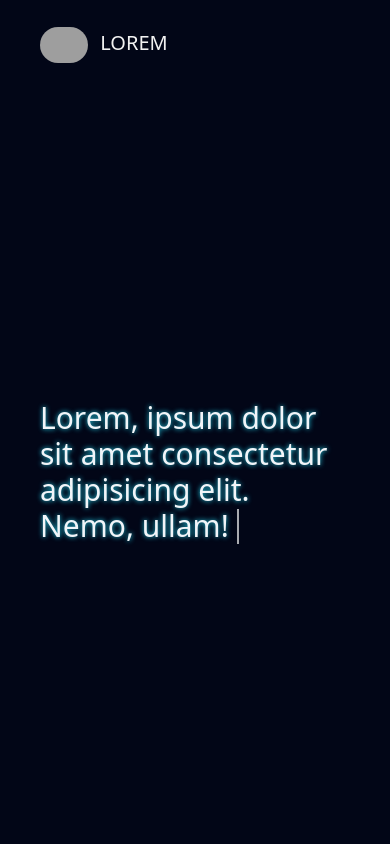
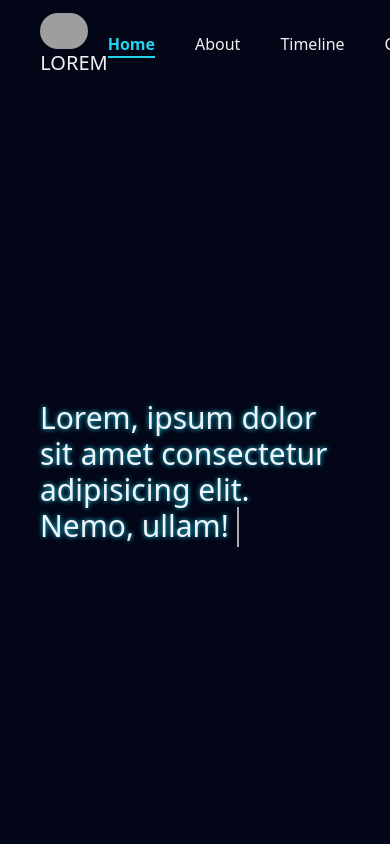
Before and after one commit to aru-ga/kaze-teru, a website: page src/index.html in a window 390 px wide. Shown: the top 844 px of the page. Drawn offline with nearby package versions, Linux system fonts and the light colour scheme; files that its build step writes are made by us from their sources; grey boxes are pictures that could not be loaded.

Commit message:
display adjust

```diff
--- a/src/index.html
+++ b/src/index.html
@@ -17,7 +17,7 @@
 
           <a href="https://www.github.com/aru-ga" target="_blank" class="text-xl ml-3 font-thin"><img src="https://avatars.githubusercontent.com/u/82811745?v=4" alt="" class="h-9 rounded-full inline mr-3">LOREM</a>
         </div>
-        <div class="visible right-side flex flex-row gap-10 mr-5 hidden md:flex sm:flex">
+        <div class="visible right-side flex flex-row gap-10 mr-5  md:flex sm:flex">
           <a href="" class=" border-b-2 text-cyan-400 font-semibold hover:text-cyan-500 border-cyan-400">Home</a>
           <a href="" class="border-transparent border-b-2 hover:text-cyan-500 hover:border-b-2 hover:border-cyan-400">About</a>
           <a href="" class="border-transparent border-b-2 hover:text-cyan-500 hover:border-b-2 hover:border-cyan-400">Timeline</a>
```
Also changed, not shown: build.css (deleted).
